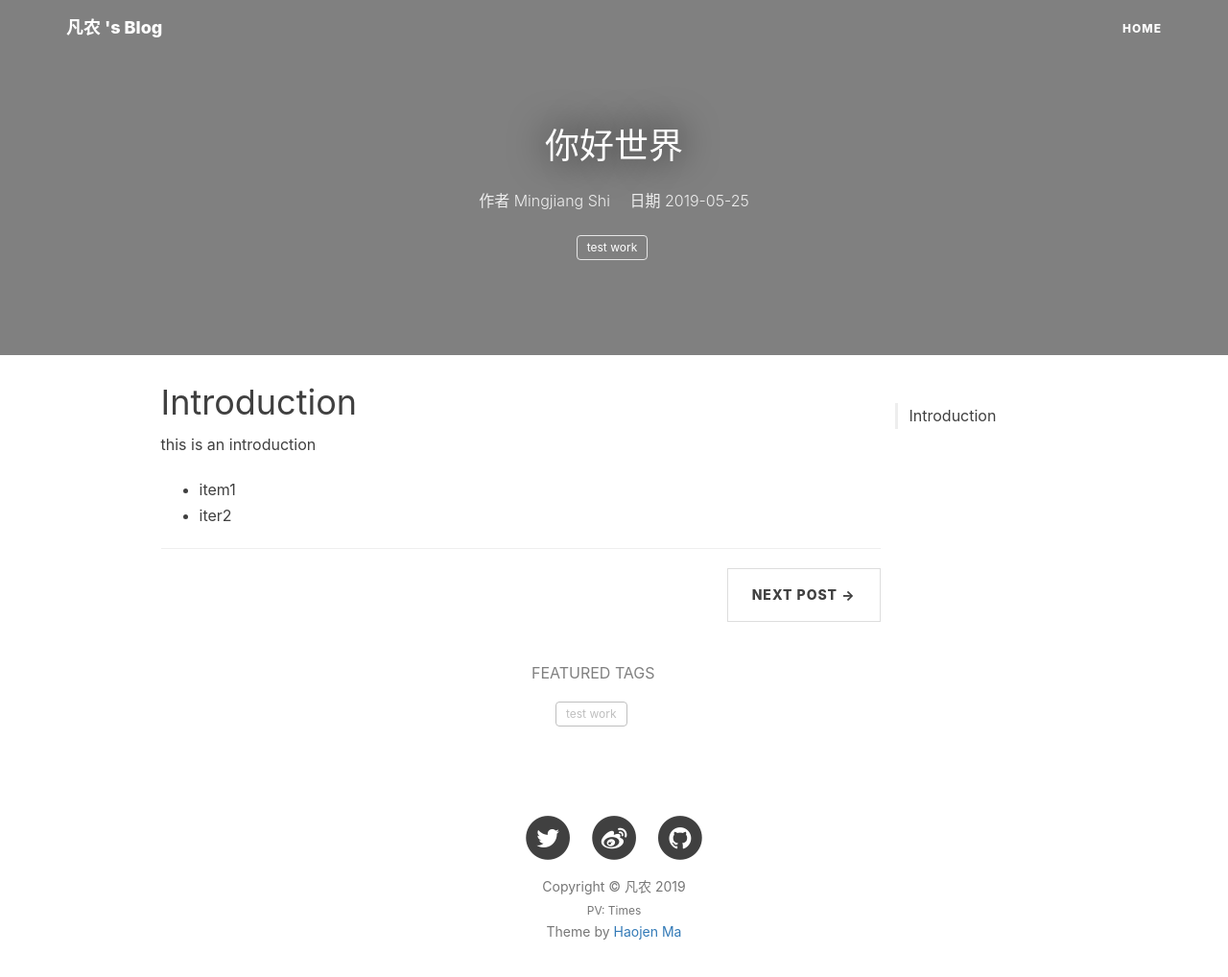
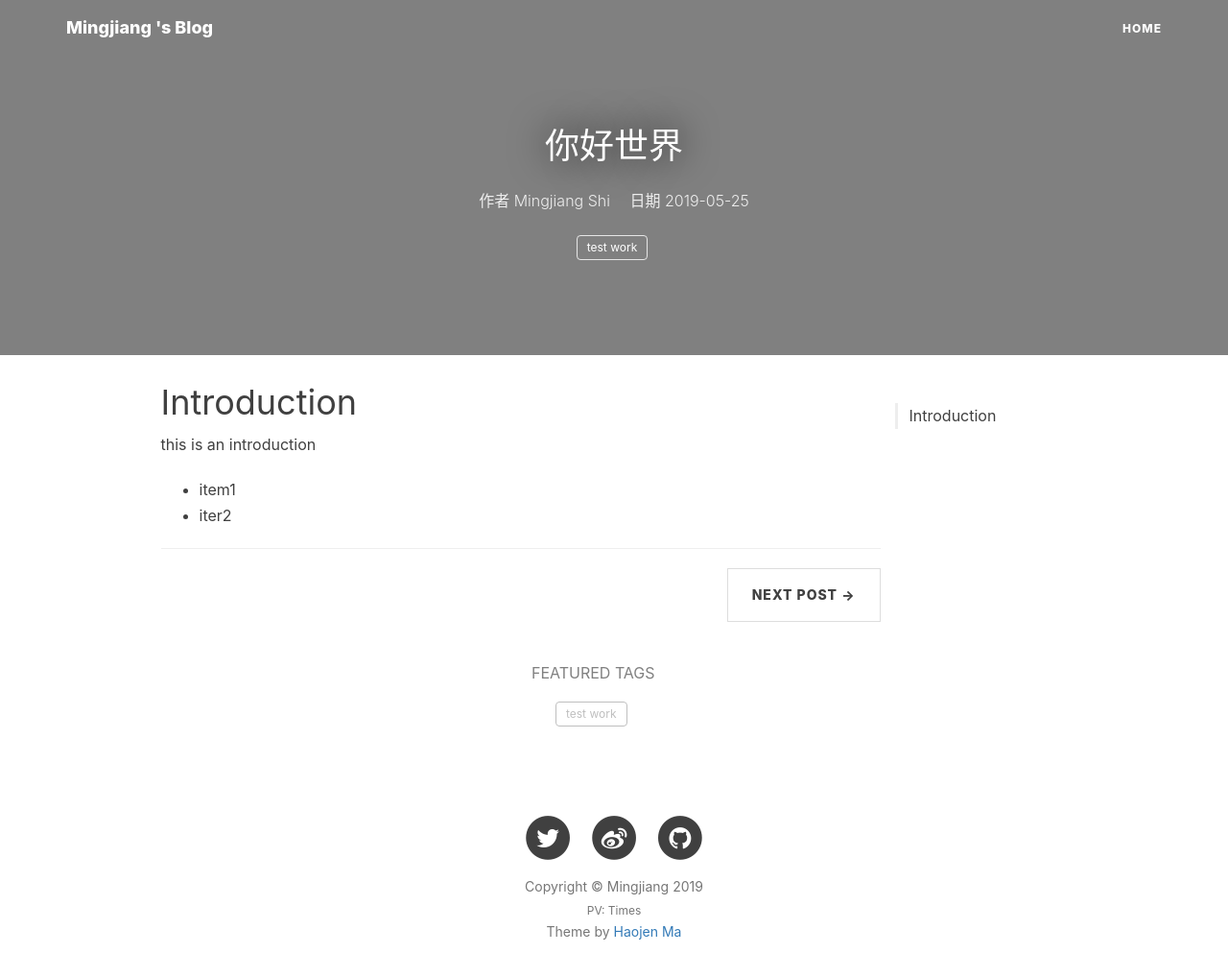
Before and after one commit to jewes/jewes.github.io, a plain HTML site: page 2019/05/25/about/index.html in a window 1280 px wide. Shown: the whole page at 96% size. Drawn offline with nearby package versions, Linux system fonts and the light colour scheme; some packages are replaced by stand-ins of ours; a script that the page names is missing.

Commit message:
Site updated: 2019-05-26 00:07:29

```diff
--- a/2019/05/25/about/index.html
+++ b/2019/05/25/about/index.html
@@ -13,7 +13,7 @@
     <meta name="apple-mobile-web-app-capable" content="yes">
     <meta name="apple-mobile-web-app-status-bar-style" content="#600090">
     <link rel="shortcut icon" href="https://cdn4.iconfinder.com/data/icons/ionicons/512/icon-person-128.png">
-    <link rel="alternate" type="application/atom+xml" title="凡农" href="/atom.xml">
+    <link rel="alternate" type="application/atom+xml" title="Mingjiang" href="/atom.xml">
     <link rel="stylesheet" href="//cdnjs.cloudflare.com/ajax/libs/animate.css/3.5.2/animate.min.css">
     <link rel="stylesheet" href="//cdn.bootcss.com/font-awesome/4.6.3/css/font-awesome.css">
     <title>
@@ -56,7 +56,7 @@
             </button>
             <a class="navbar-brand animated pulse" href="/">
                 <span class="brand-logo">
-                    凡农
+                    Mingjiang
                 </span>
                 's Blog
             </a>
@@ -289,7 +289,7 @@
 
                 </ul>
                 <p class="copyright text-muted">
-                    Copyright &copy; 凡农 2019
+                    Copyright &copy; Mingjiang 2019
                     <br>
                     <span id="busuanzi_container_site_pv" style="font-size: 12px;">PV: <span id="busuanzi_value_site_pv"></span> Times</span>
                     <br>
```
Also changed, not shown: 2019/05/25/hello-world/index.html (+3 -3 lines), archives/2019/05/index.html (+3 -3 lines), archives/2019/index.html (+3 -3 lines), archives/index.html (+3 -3 lines), index.html (+3 -3 lines), tags/test-work/index.html (+3 -3 lines).
